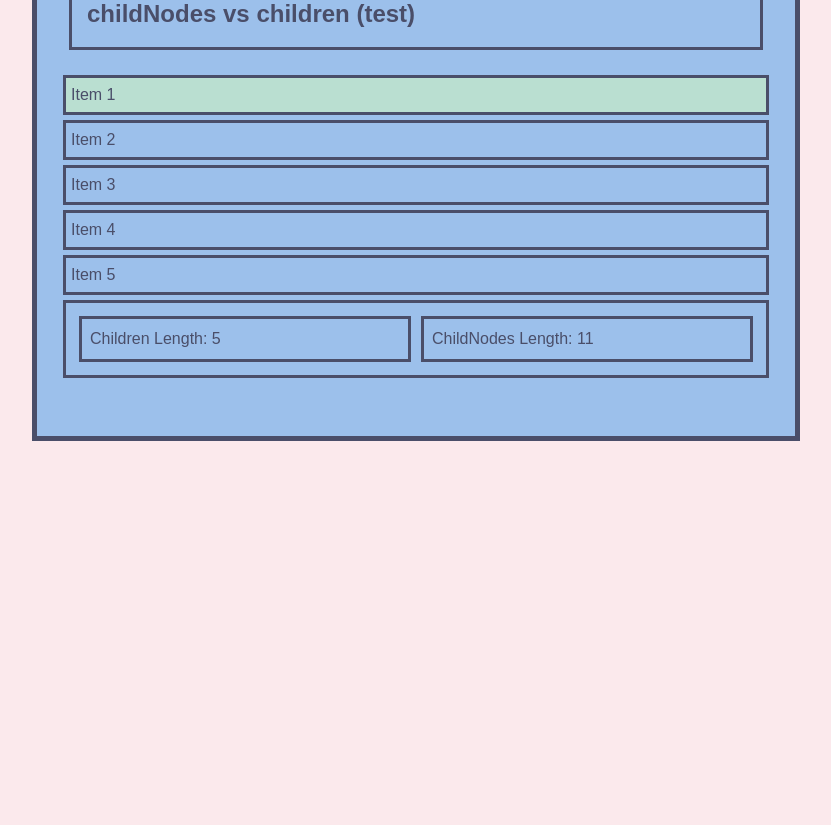
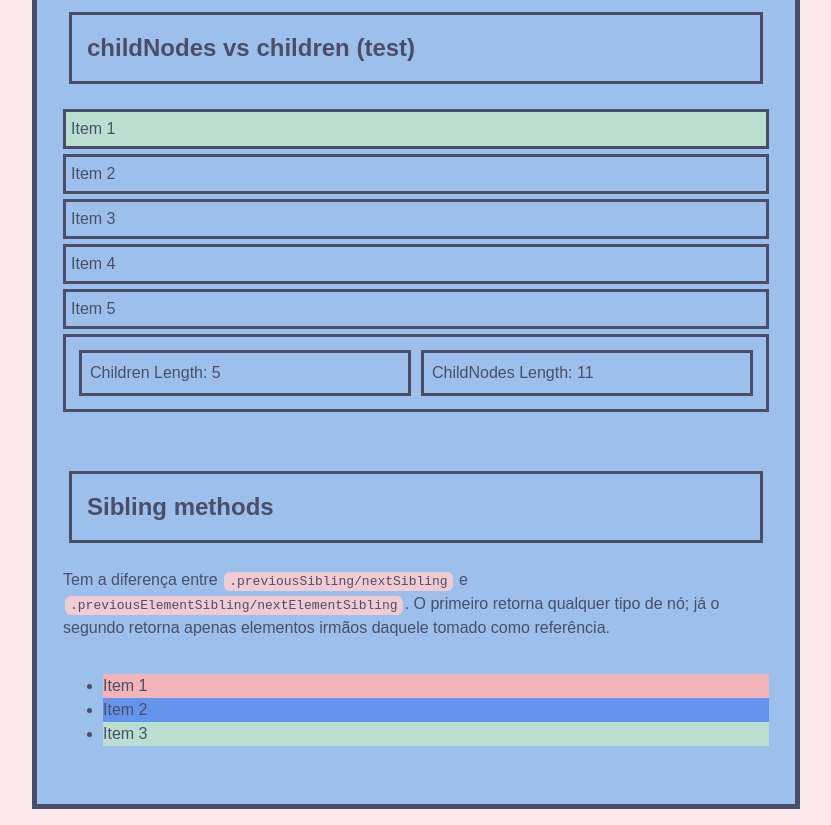
Before and after one commit to divertimentos/course-dom, a website built with Vite: page pages/traversing/traversing.html in a window 1280 px wide. Shown: the part 896-1721 px from the top of the page, without its empty margins (224-1055 px from the left). Before the commit the page ends 1353 px from the top, so only its background shows below. Built offline with nearby package versions, Linux system fonts and the light colour scheme.

Commit message:
Siblings

```diff
--- a/pages/traversing/traversing.html
+++ b/pages/traversing/traversing.html
@@ -46,7 +46,8 @@
             <p>These <code>.children</code>are all of type Element</p>
           </div>
         </div>
-
+      </div>
+      <div>
         <h2>childNodes vs children (test)</h2>
         <div>
           <ul id="item-ul">
@@ -62,6 +63,22 @@
           </div>
         </div>
       </div>
+      <div>
+        <h2>Sibling methods</h2>
+        <p>
+          Tem a diferença entre <code>.previousSibling/nextSibling</code> e
+          <code>.previousElementSibling/nextElementSibling</code>. O primeiro
+          retorna qualquer tipo de nó; já o segundo retorna apenas elementos
+          irmãos daquele tomado como referência.
+        </p>
+        <div>
+          <ul id="sibling">
+            <li>Item 1</li>
+            <li>Item 2</li>
+            <li>Item 3</li>
+          </ul>
+        </div>
+      </div>
     </div>
   </body>
 </html>
--- a/pages/traversing/traversing.js
+++ b/pages/traversing/traversing.js
@@ -52,3 +52,10 @@ function elementCounter() {
   // Return the number of nodes (any type) within the <ul> tag
   answerNode.appendChild(nodeChild);
 }
+
+let siblingUl = document.getElementById("sibling");
+let middle = siblingUl.children[1];
+
+middle.previousElementSibling.style.backgroundColor = "#F2B4B8";
+middle.style.backgroundColor = "cornflowerblue";
+middle.nextElementSibling.style.backgroundColor = "#BADFD1";
```
